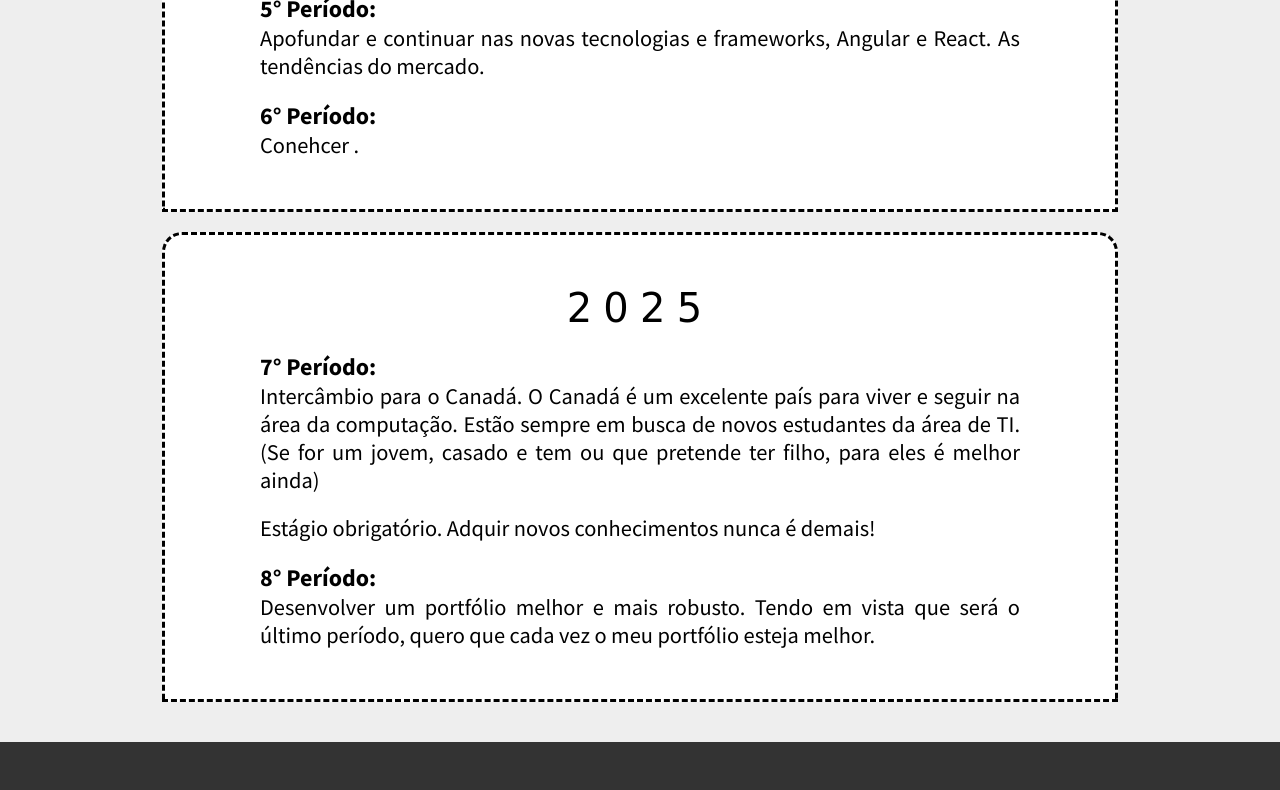
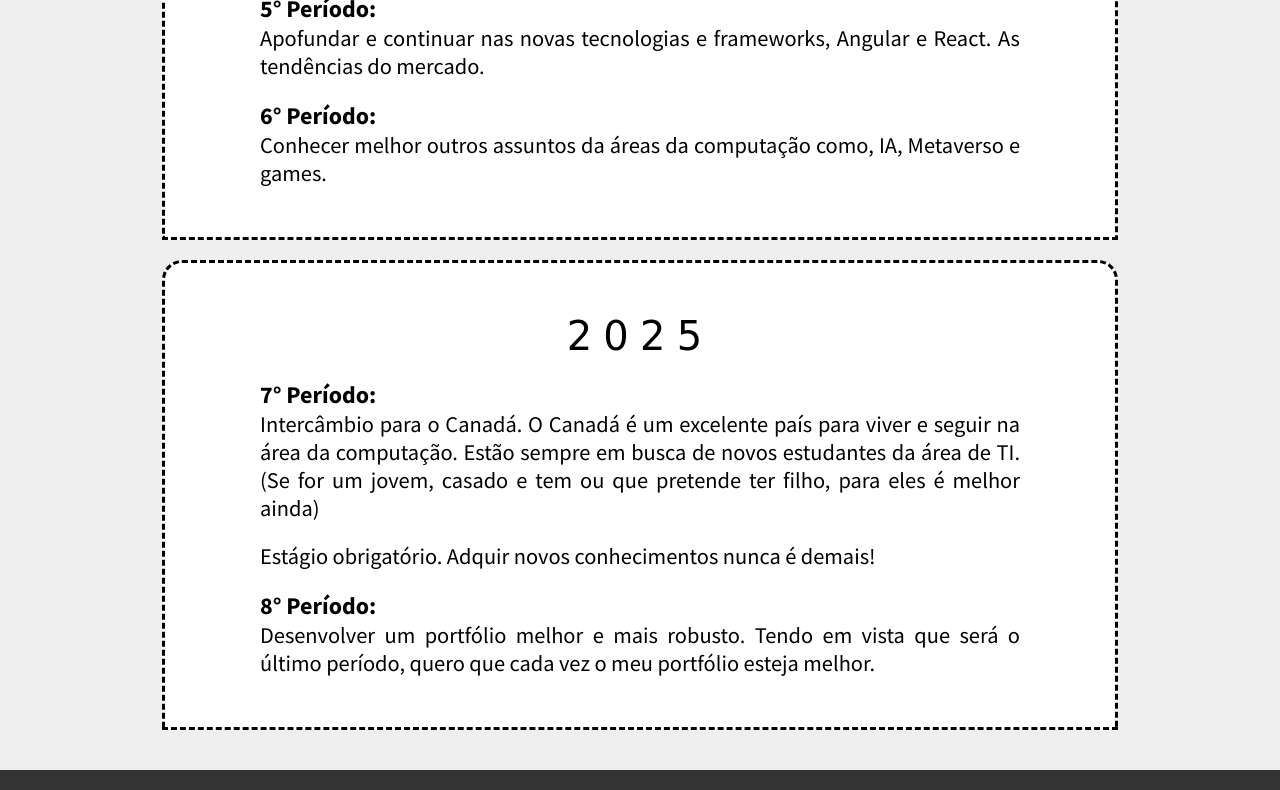
Before and after one commit to viniviti/vitimap, a plain HTML site: page inicio.html in a window 1280 px wide. Shown: the part 1160-1950 px from the top of the page. Drawn offline with Linux system fonts and the light colour scheme; a web font is replaced by a local one.

Commit message:
Add files via upload

```diff
--- a/inicio.html
+++ b/inicio.html
@@ -73,7 +73,7 @@
               <br>
               <h2>6° Período:</h2>
               <p class="ano__text">
-                Conehcer .
+                Conhecer melhor outros assuntos da áreas da computação como, IA, Metaverso e games.
               </p>
             </div>
           </div>
```
